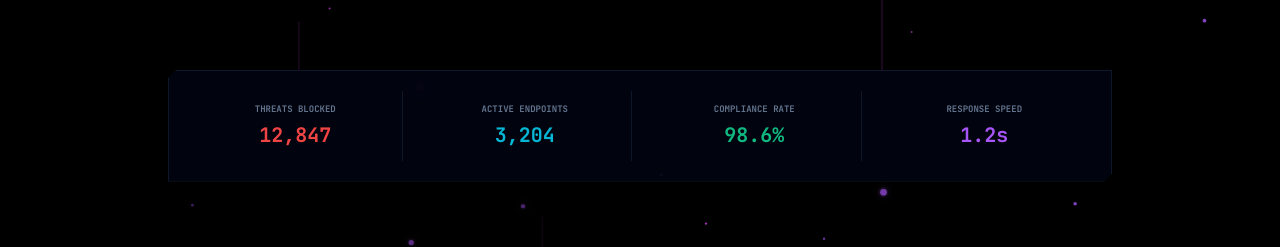
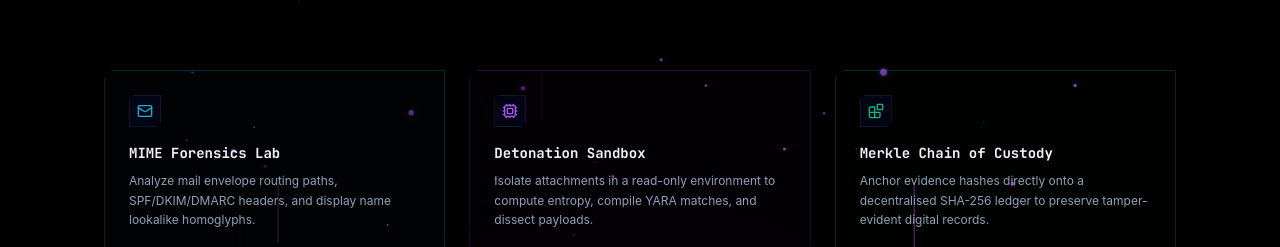
Before and after one commit to angelina-2206/TraceX, a React (Vite) app in the folder frontend/: page / in a window 1280 px wide. Shown: the part 553-800 px from the top of the page. Built offline with nearby package versions, Linux system fonts and the light colour scheme; no server answers.

Commit message:
style: remove stats display from landing page

```diff
--- a/frontend/src/components/layout/LandingPage.tsx
+++ b/frontend/src/components/layout/LandingPage.tsx
@@ -111,22 +111,7 @@ export const LandingPage: React.FC<LandingPageProps> = ({ onEnterWorkspace }) =>
         </div>
       </section>
 
-      {/* ── Stats Display (Vercel Template Style) ── */}
-      <section className="px-6 sm:px-10 pb-20 relative z-10 max-w-5xl mx-auto w-full">
-        <div className="grid grid-cols-2 md:grid-cols-4 gap-4 p-5 cut-corners bg-slate-950/60 border border-slate-900 backdrop-blur-md">
-          {[
-            { label: 'THREATS BLOCKED', value: '12,847', color: '#ef4444' },
-            { label: 'ACTIVE ENDPOINTS', value: '3,204', color: '#06b6d4' },
-            { label: 'COMPLIANCE RATE', value: '98.6%', color: '#10b981' },
-            { label: 'RESPONSE SPEED', value: '1.2s', color: '#a855f7' },
-          ].map(({ label, value, color }) => (
-            <div key={label} className="text-center p-3 border-r last:border-0 border-slate-900">
-              <span className="text-[9px] font-bold font-mono text-slate-500 block mb-1">{label}</span>
-              <span className="text-xl font-extrabold font-mono" style={{ color }}>{value}</span>
-            </div>
-          ))}
-        </div>
-      </section>
+
 
       {/* ── Core Feature Blocks ── */}
       <section className="px-6 sm:px-10 pb-24 relative z-10 max-w-6xl mx-auto w-full grid grid-cols-1 md:grid-cols-3 gap-6">
```
